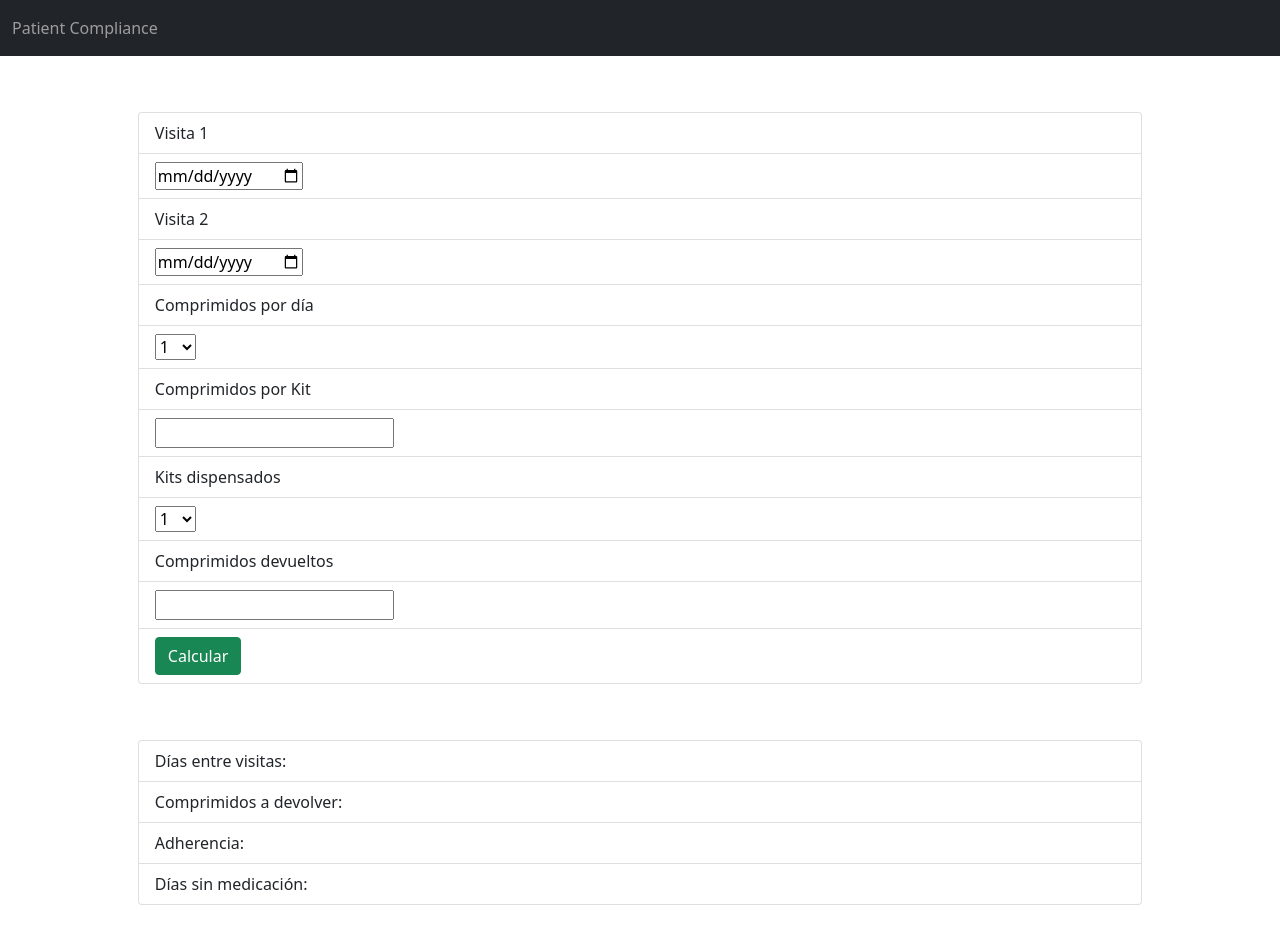
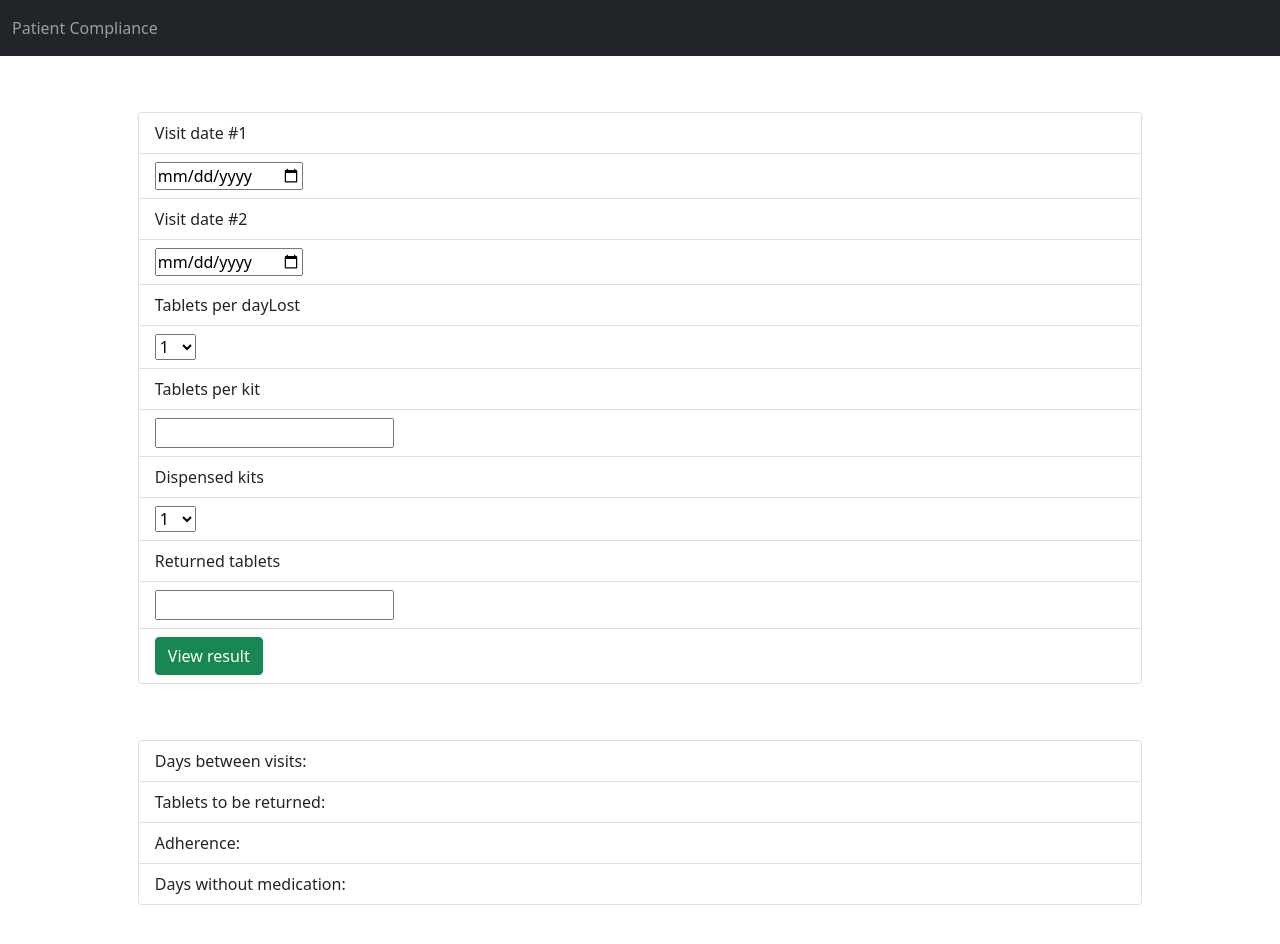
Before and after one commit to vgenov-py/vgenov-py.github.io, a plain HTML site: page index.html in a window 1280 px wide. Drawn offline with nearby package versions, Linux system fonts and the light colour scheme.

Commit message:
Update index.html
Translate it

```diff
--- a/index.html
+++ b/index.html
@@ -18,12 +18,12 @@
     </nav>
     <div class="container">
         <ul class="list-group" style="margin: 5%">
-            <li class="list-group-item"><label for="date1">Visita 1</label></li>
+            <li class="list-group-item"><label for="date1">Visit date #1</label></li>
             <li class="list-group-item"><input type="date" id="date1" /></li>
-            <li class="list-group-item"><label for="date2">Visita 2</label></li>
+            <li class="list-group-item"><label for="date2">Visit date #2</label></li>
             <li class="list-group-item"><input type="date" id="date2" /></li>
             <li class="list-group-item">
-                <label for="date1">Comprimidos por día</label>
+                <label for="date1">Tablets per day</label>Lost
             </li>
             <li class="list-group-item">
                 <select name="PPD" id="PPD" required>
@@ -40,13 +40,13 @@
           </select>
             </li>
             <li class="list-group-item">
-                <label for="PPK">Comprimidos por Kit</label>
+                <label for="PPK">Tablets per kit</label>
             </li>
             <li class="list-group-item">
                 <input type="text" name="" id="PPK" / required>
             </li>
             <li class="list-group-item">
-                <label for="KPP">Kits dispensados</label>
+                <label for="KPP">Dispensed kits</label>
             </li>
             <li class="list-group-item">
                 <select name="KPP" id="KPP">
@@ -63,33 +63,33 @@
           </select>
             </li>
             <li class="list-group-item">
-                <label for="pillThatWereReturn">Comprimidos devueltos</label>
+                <label for="pillThatWereReturn">Returned tablets</label>
             </li>
             <li class="list-group-item">
                 <input type="text" name="" id="pillsReturned" />
             </li>
             <li class="list-group-item">
-                <button id="whatShouldBe" class="btn btn-success">Calcular</button>
+                <button id="whatShouldBe" class="btn btn-success">View result</button>
             </li>
         </ul>
         <ul class="list-group" style="margin: 5%">
             <li class="list-group-item">
-                <label for="pillThatWereReturn">Días entre visitas: <span id="visitsDifference"></span>
+                <label for="pillThatWereReturn">Days between visits: <span id="visitsDifference"></span>
           </label>
             </li>
             <li class="list-group-item">
-                <label for="pillThatWereReturn">Comprimidos a devolver: <span id="result"></span>
+                <label for="pillThatWereReturn">Tablets to be returned: <span id="result"></span>
           </label>
             </li>
             <!-- <li class="list-group-item">
                 <input type="text" id="result" />
             </li> -->
             <li class="list-group-item">
-                <label for="pillThatWereReturn">Adherencia: <span id="adherence"></span
+                <label for="pillThatWereReturn">Adherence: <span id="adherence"></span
           ></label>
             </li>
             <li class="list-group-item">
-                <label for="pillThatWereReturn">Días sin medicación: <span id="daysWithoutMedicationField"></span>
+                <label for="pillThatWereReturn">Days without medication: <span id="daysWithoutMedicationField"></span>
           </label>
             </li>
         </ul>
```
